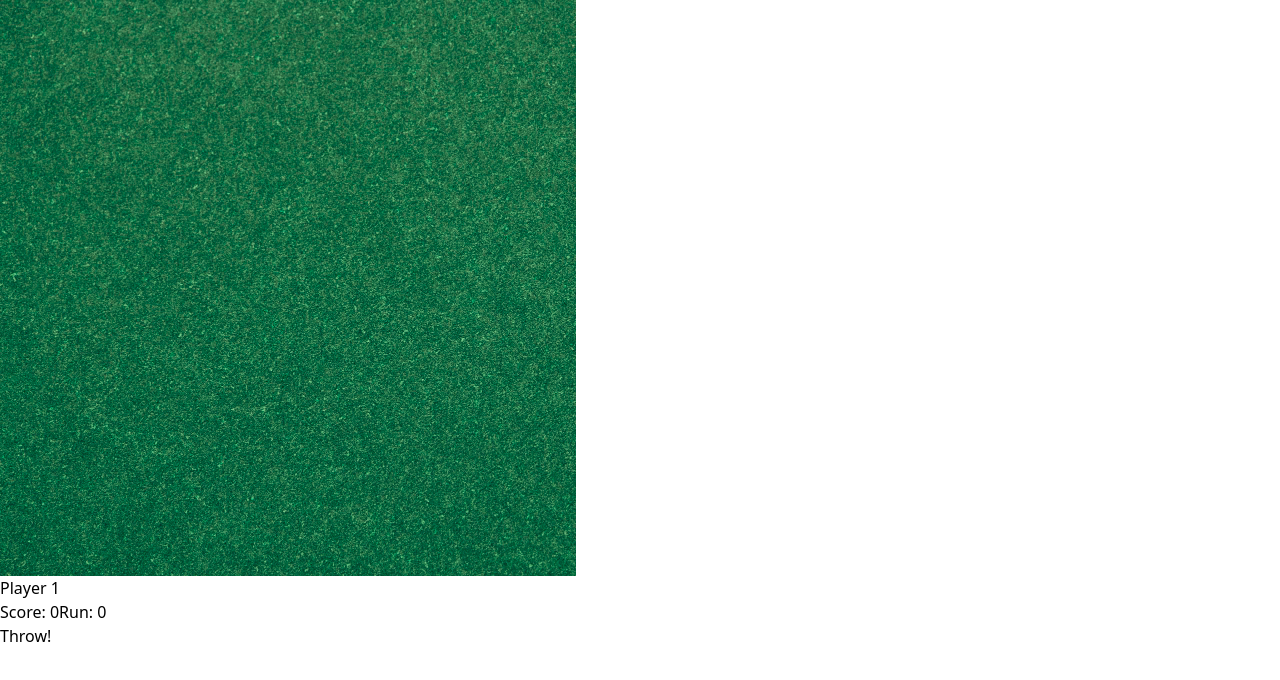
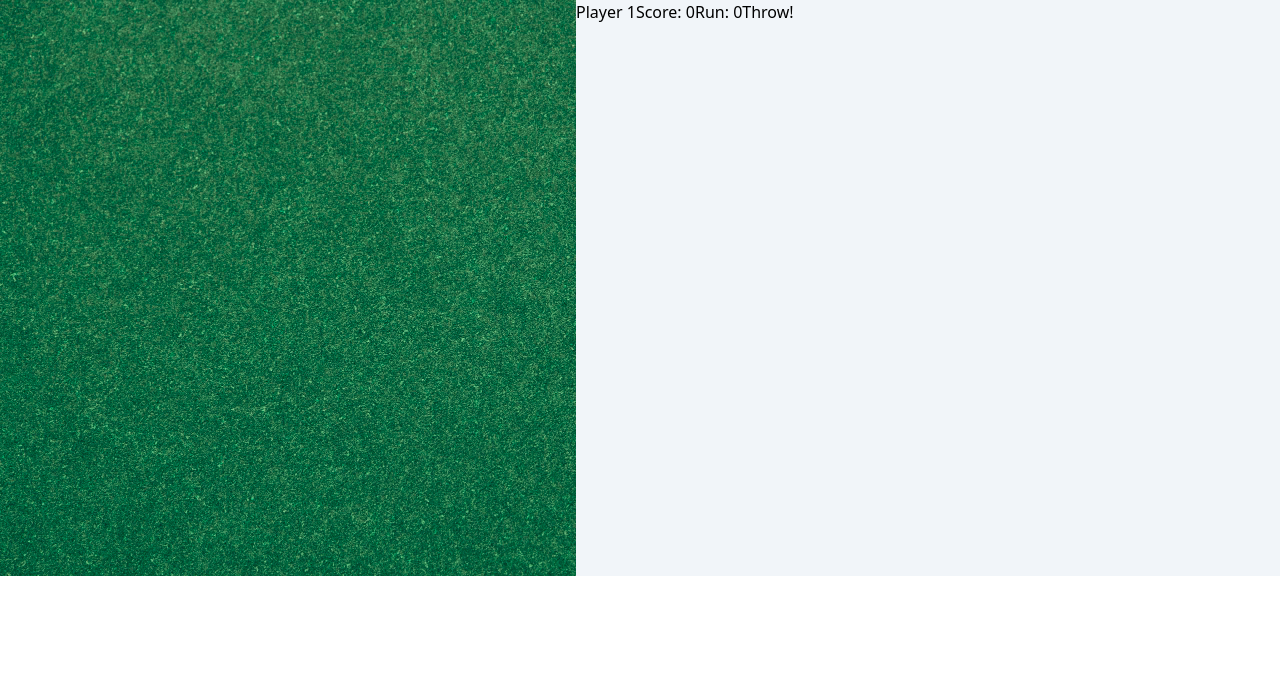
Before and after one commit to loderunner/zilch, a React (Vite) app: page / in a window 1280 px wide. Shown: the top 680 px of the page. Built offline with nearby package versions, Linux system fonts and the light colour scheme.

Commit message:
fix responsive sizes

```diff
--- /dev/null
+++ b/prettier.config.cjs
@@ -0,0 +1,4 @@
+module.exports = {
+  singleQuote: true,
+  plugins: ['prettier-plugin-tailwindcss'],
+};
--- a/src/App.jsx
+++ b/src/App.jsx
@@ -152,7 +152,7 @@ export default function App() {
   }, [dice, setStage, stage]);
 
   return (
-    <>
+    <div className="container flex flex-col bg-slate-100 sm:flex-row">
       <Table
         stage={stage}
         setStage={setStage}
@@ -175,6 +175,6 @@ export default function App() {
         onBank={onBank}
         onNextPlayer={onNextPlayer}
       />
-    </>
+    </div>
   );
 }
--- a/src/Table.jsx
+++ b/src/Table.jsx
@@ -68,7 +68,7 @@ export default function Table({
     }
   }, [dice, positions, setStage, stage]);
   return (
-    <div ref={ref} className={clsx(['bg-table', 'aspect-square', 'max-w-xl'])}>
+    <div ref={ref} className={clsx(['bg-table', 'aspect-square', 'sm:w-xl'])}>
       {stage !== GameStage.START
         ? dice.map((d, i) => (
             <Die
--- a/tailwind.config.js
+++ b/tailwind.config.js
@@ -3,6 +3,9 @@ export default {
   content: ['./index.html', './src/**/*.{js,jsx}'],
   theme: {
     extend: {
+      width: {
+        xl: '36rem',
+      },
       backgroundImage: {
         table: "url('/src/assets/green-felt-background.jpg')",
       },
```
Also changed, not shown: 1 other file (tests, documents, lock files or other folders).
